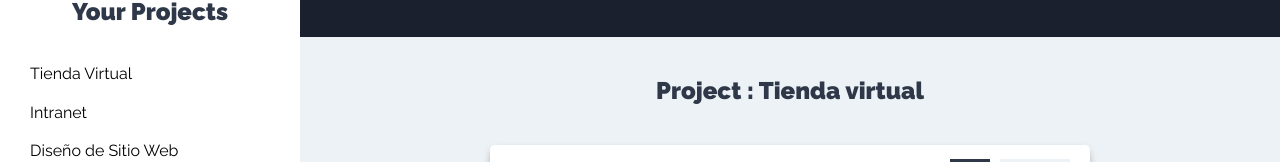
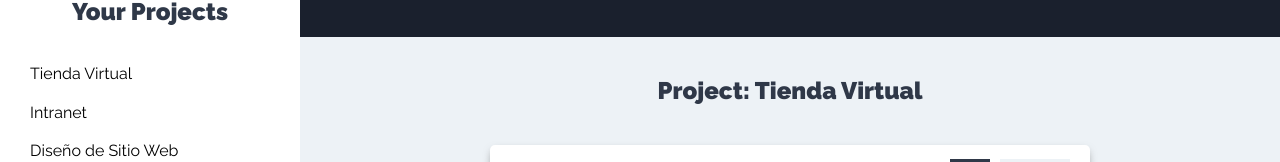
Before and after one commit to guillermosequera/MERN-Tasks, a React (Create React App) app: page /projects in a window 1280 px wide. Both pictures are taken after a click on the button "Tienda Virtual". Shown: the part 255-417 px from the top of the page. Built offline with nearby package versions, Linux system fonts and the light colour scheme.

Commit message:
showing the project name

```diff
--- a/src/components/tareas/ListTasks.js
+++ b/src/components/tareas/ListTasks.js
@@ -1,7 +1,20 @@
-import React, { Fragment } from 'react';
+import React, { Fragment, useContext } from 'react';
 import Tasks from './Tasks';
 
+import projectContext from '../../context/projects/projectContext';
+
+
 const ListTasks = () => {
+
+    //extrayendo proyectos de state inicial
+    const proyectosContext = useContext(projectContext);
+    const { proyecto } = proyectosContext;
+
+    //Si no hay proyecto seleccionado
+    if(!proyecto) return <h2>Selecciona un proyecto</h2>
+
+    //array destructuring para extraer el proyecto actual
+    const [proyectoActual] = proyecto;
 
     const tareasProyecto = [
         { nombre: 'Elegir Plataforma', estado: true},
@@ -12,7 +25,7 @@
 
     return (
         <Fragment>
-            <h2> Project : Tienda virtual </h2>
+            <h2> Project: {proyectoActual.nombre} </h2>
 
             <ul className="listado-tareas">
                 {tareasProyecto.length === 0
```
